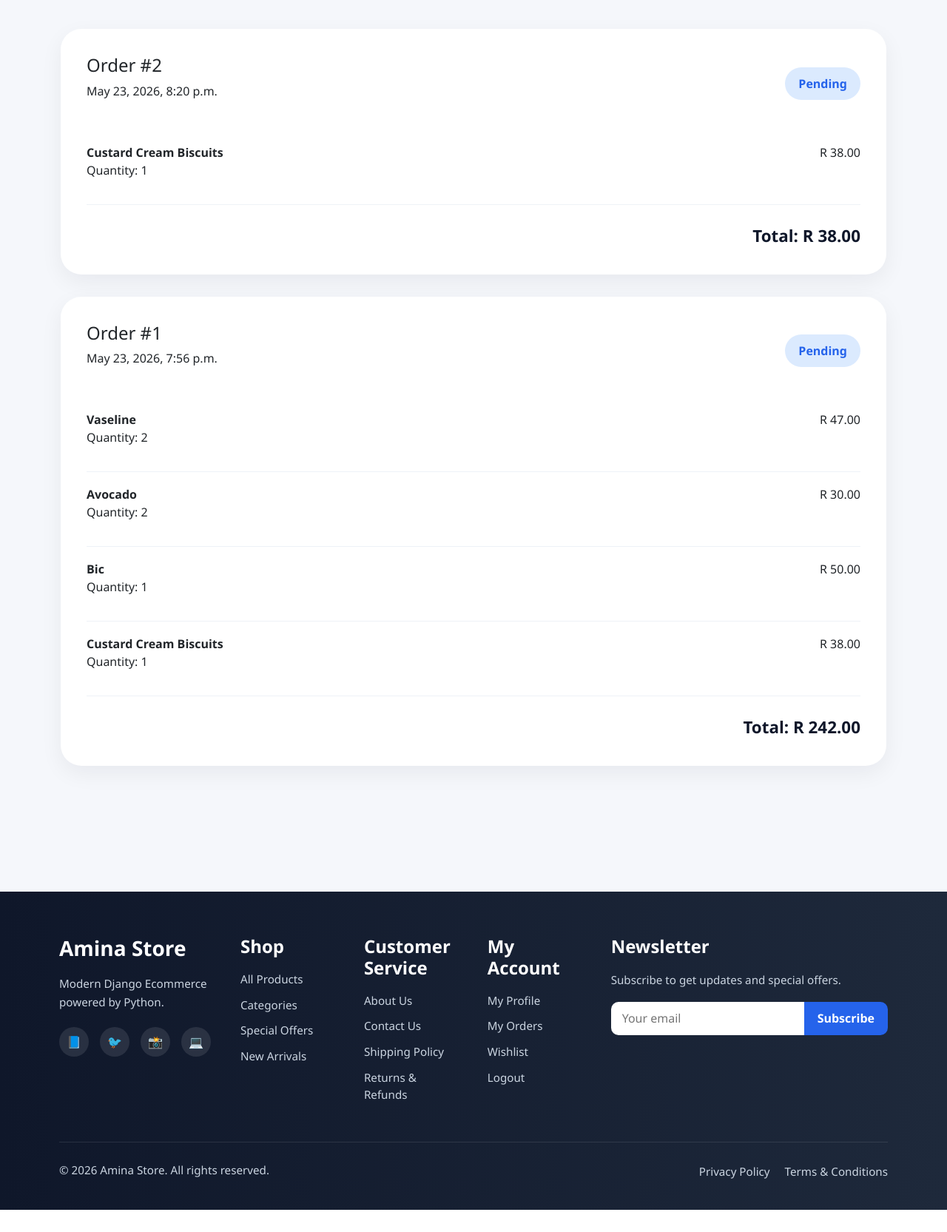
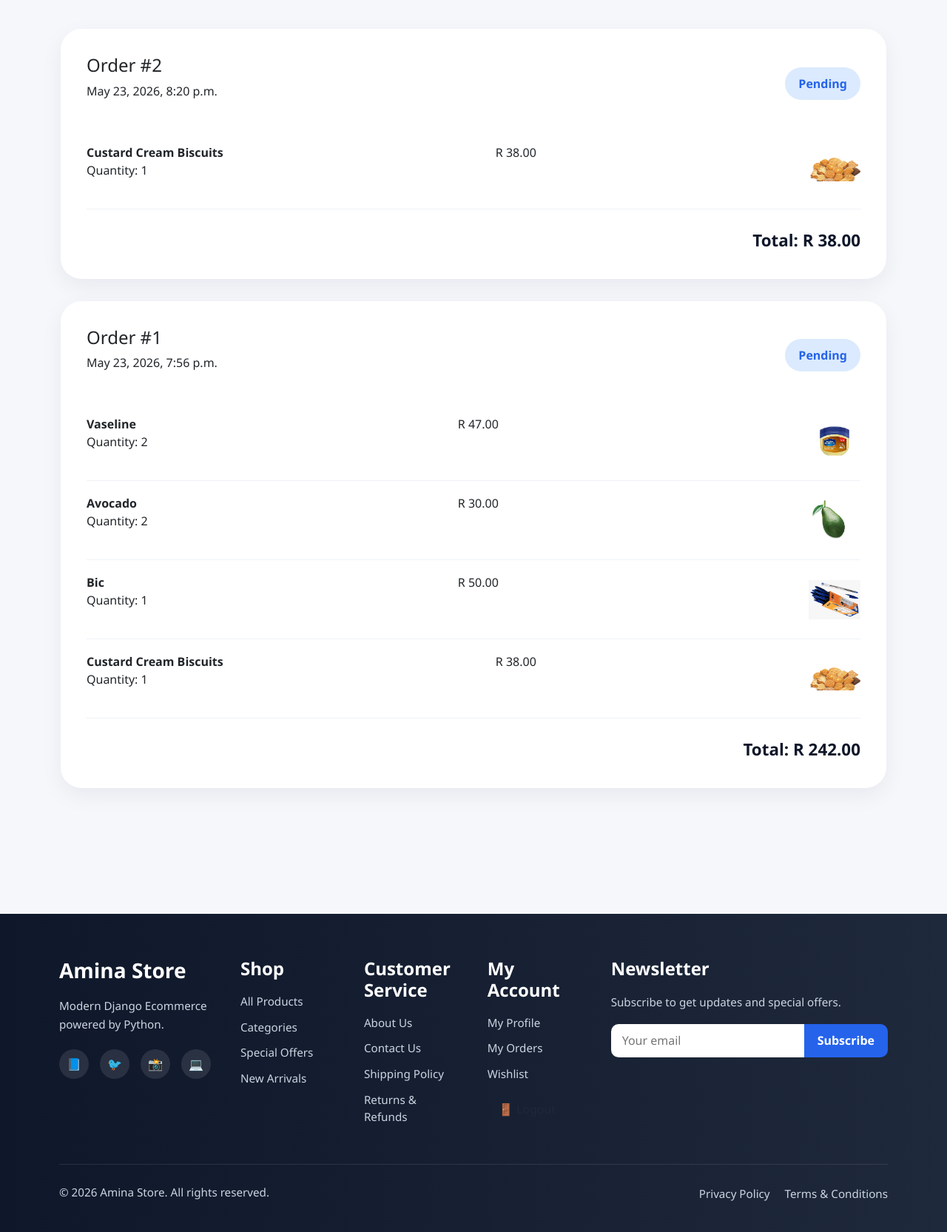
Before and after one commit to lusuJR/django-product-catalog, a Django app: page /orders/ in a window 1280 px wide. Shown: the part 410-2075 px from the top of the page at 74% size. Before the commit the page ends 2045 px from the top, so only its background shows below. Run offline with Django 5.2, Linux system fonts and the light colour scheme; a user stored in the database is signed in; data comes from the database, SQL or seed files in the repository; both versions use the stored data as it was after the commit.

Commit message:
update my UI

```diff
--- a/products/templates/products/orders.html
+++ b/products/templates/products/orders.html
@@ -1,4 +1,5 @@
 {% extends 'base.html' %}
+{% load static %}
 
 {% block content %}
 
@@ -48,7 +49,7 @@
                 <div>
                     R {{ item.price }}
                 </div>
-
+                <img src="{{ item.product.image.url }}" class="order-product-image">
             </div>
 
             {% endfor %}
@@ -56,7 +57,7 @@
         </div>
 
         <div class="order-total">
-            Total: R {{ order.total }}
+           Total: <strong>R {{ order.total }}</strong>
         </div>
 
     </div>
@@ -64,11 +65,9 @@
     {% empty %}
 
     <div class="empty-orders">
+        <img src="{% static 'images/empty-cart.png' %}">
         <h3>No Orders Yet</h3>
-
-        <p>
-            Start shopping to see your order history.
-        </p>
+        <p>Start shopping to see your purchases.</p>
     </div>
 
     {% endfor %}
--- a/static/css/style.css
+++ b/static/css/style.css
@@ -882,6 +882,75 @@ h1 {
 }
 
 
+.order-product-image{
+    width:70px;
+    height:70px;
+    object-fit:contain;
+}
+
+
+.status-badge{
+    padding:10px 20px;
+    border-radius:30px;
+    font-weight:700;
+    font-size:0.9rem;
+}
+
+.status-pending{
+    background:#dbeafe;
+    color:#2563eb;
+}
+
+.status-completed{
+    background:#dcfce7;
+    color:#15803d;
+}
+
+.status-cancelled{
+    background:#fee2e2;
+    color:#dc2626;
+}
+
+.order-id{
+    font-size:2rem;
+    font-weight:800;
+}
+
+@media(max-width:768px){
+
+    .order-card{
+        padding:25px;
+    }
+
+    .order-header{
+        flex-direction:column;
+        align-items:flex-start;
+        gap:15px;
+    }
+
+    .order-item{
+        flex-direction:column;
+        align-items:flex-start;
+    }
+}
+
+
+.dropdown-logout-btn{
+    width:100%;
+    background:none;
+    border:none;
+    text-align:left;
+    padding:12px 15px;
+    border-radius:12px;
+    color:#1e293b;
+    font-weight:500;
+}
+
+.dropdown-logout-btn:hover{
+    background:#f1f5f9;
+    color:#dc2626;
+}
+
 /* FOOTER */
 
 .footer-main{
--- a/templates/base.html
+++ b/templates/base.html
@@ -38,13 +38,16 @@
             👤 My Profile
         </a>
 
-        <a href="#">
+        <a href="{% url 'order_history' %}">
             📦 Orders
         </a>
 
-        <a href="{% url 'logout' %}">
-            🚪 Logout
-        </a>
+        <form method="POST" action="{% url 'logout' %}">
+            {% csrf_token %}
+            <button type="submit" class="dropdown-logout-btn">
+                🚪 Logout
+            </button>
+        </form>
     </div>
 
 </div>
@@ -63,10 +66,17 @@
 
 </div>
 
-        <form class="search-form">
-            <input class="form-control" type="search" placeholder="Search products">
-            <button class="btn btn-light" type="submit">Search</button>
-        </form>
+    <form method="GET" action="{% url 'product_list' %}" class="search-form">
+        <input class="form-control"
+            type="search"
+            name="search"
+            placeholder="Search products"
+            value="{{ search_query|default:'' }}">
+
+        <button class="btn btn-light" type="submit">
+            Search
+        </button>
+    </form>
     </div>
 </nav>
 
@@ -94,16 +104,16 @@
 
         <div>
             <h4>Shop</h4>
-            <a href="#">All Products</a>
-            <a href="#">Categories</a>
+            <a href="{% url 'product_list' %}">All Products</a>
+            <a href="{% url 'categories' %}">Categories</a>
             <a href="#">Special Offers</a>
             <a href="#">New Arrivals</a>
         </div>
 
         <div>
             <h4>Customer Service</h4>
-            <a href="#">About Us</a>
-            <a href="#">Contact Us</a>
+            <a href="{% url 'about' %}">About Us</a>
+            <a href="{% url 'contact' %}">Contact Us</a>
             <a href="#">Shipping Policy</a>
             <a href="#">Returns & Refunds</a>
         </div>
@@ -111,9 +121,14 @@
         <div>
             <h4>My Account</h4>
             <a href="{% url 'profile' %}">My Profile</a>
-            <a href="#">My Orders</a>
+            <a href="{% url 'order_history' %}">My Orders</a>
             <a href="#">Wishlist</a>
-            <a href="{% url 'logout' %}">Logout</a>
+            <form method="POST" action="{% url 'logout' %}">
+                {% csrf_token %}
+                <button type="submit" class="dropdown-logout-btn">
+                    🚪 Logout
+                </button>
+            </form>
         </div>
 
         <div>
```
Also changed, not shown: db.sqlite3.
